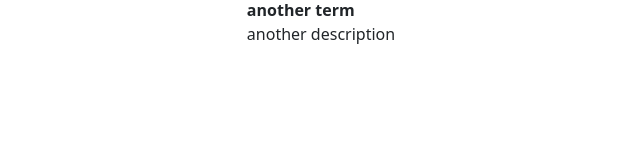
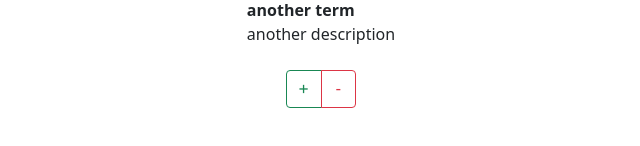
Before and after one commit to ElKlaus/react_apps, a React (Create React App) app in the folder hexlet_app/: page / in a window 1280 px wide. Shown: the part 432-578 px from the top of the page, without its empty margins (319-959 px from the left). Built offline with nearby package versions, Linux system fonts and the light colour scheme.

Commit message:
add Log comp

```diff
--- a/hexlet_app/src/App.js
+++ b/hexlet_app/src/App.js
@@ -34,6 +34,7 @@ class App extends React.Component {
         <Collapse />
         <Buttons />
         <DefinitionList data={definitions}/>
+        <Log />
       </div>
     );
   }
--- a/hexlet_app/src/components/definition_list.jsx
+++ b/hexlet_app/src/components/definition_list.jsx
@@ -13,6 +13,7 @@ export default class DefinitionList extends React.Component {
         <dd>{dd}</dd>
       </React.Fragment>
     ))
+
     return (
       <dl>
         {tags}
--- a/hexlet_app/src/components/log.jsx
+++ b/hexlet_app/src/components/log.jsx
@@ -6,7 +6,7 @@ export default class Log extends React.Component {
     super(props);
     this.state = {
       items: [],
-    };
+    }
   }
 
   handleCount = (value) => {
@@ -18,15 +18,15 @@ export default class Log extends React.Component {
   }
 
   handleDec = () => this.handleCount(-1);
+
   handleInc = () => this.handleCount(1);
 
   handleRemove = (currentId) => () => {
     const { items } = this.state;
-
-    this.setState({ items: items.filter(({ id }) => id !== currentId) })
+    this.setState({ items: items.filter(({ id }) => id !== currentId) });
   }
 
-  renderList() {
+  renderLog() {
     const { items } = this.state;
 
     if (items.length === 0) {
@@ -41,18 +41,18 @@ export default class Log extends React.Component {
           </button>
         ))}
       </div>
-    )
+    );
   }
 
   render() {
     return (
       <div>
-        <div className="btn-group font-monospase" role="group">
-          <button type="button" className="btn btn-outline-success" onClick={this.handleInc}>+</button>
-          <button type="button" className="btn btn-outline-danger" onClick={this.handleDec}>-</button>
+        <div className="btn-group font-monospace" role="group">
+          <button className="btn btn-outline-success" onClick={this.handleInc}>+</button>
+          <button className="btn btn-outline-danger" onClick={this.handleDec}>-</button>
         </div>
-        {this.renderList()}
+        {this.renderLog()}
       </div>
-    )
+    );
   }
 }
```
